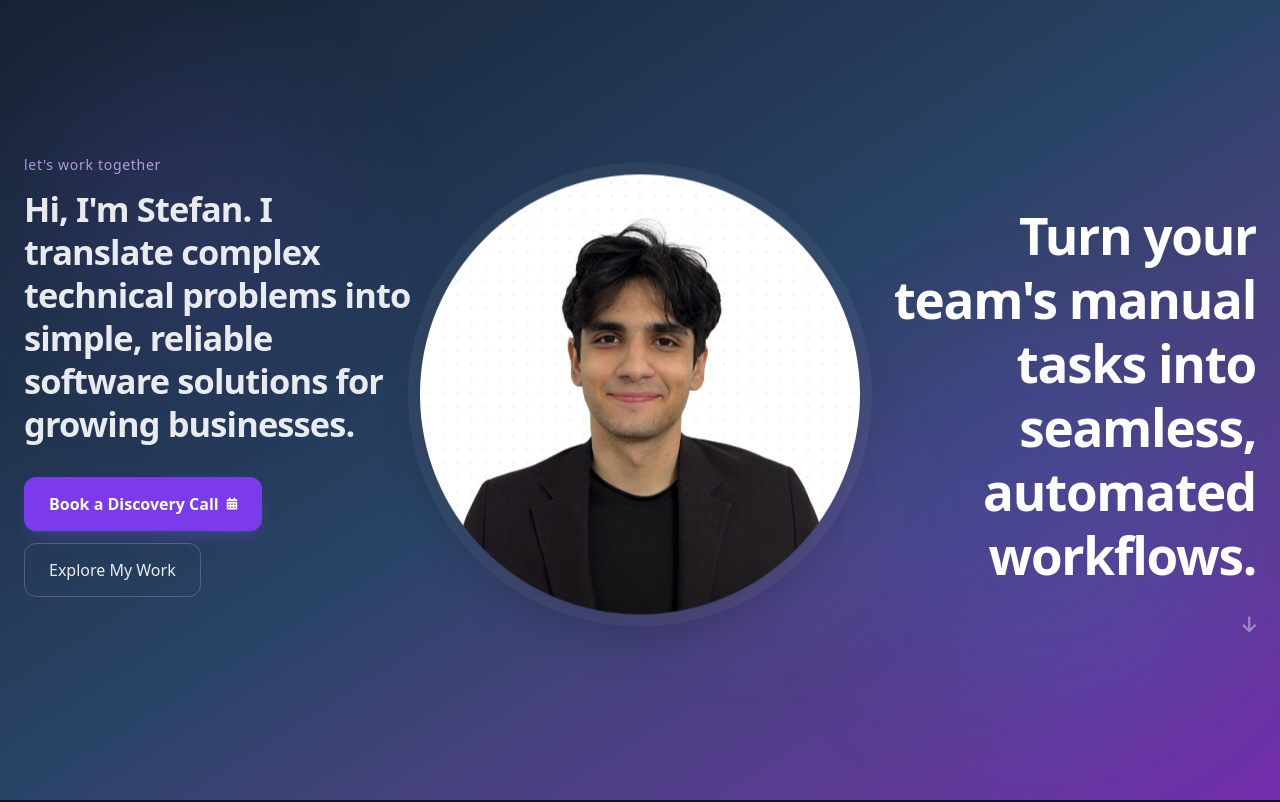
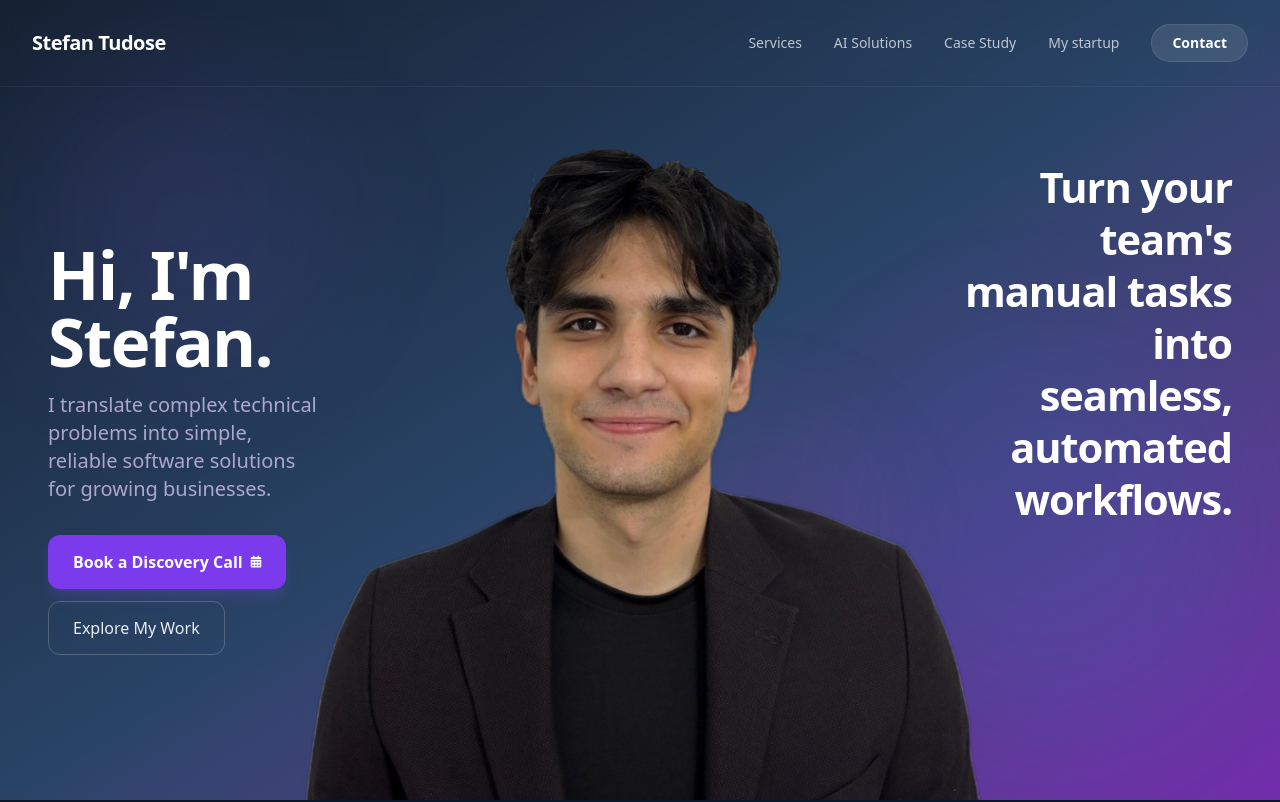
Before and after one commit to StefanATudose/tudose_website, a Next.js app: page / in a window 1280 px wide. Shown: the top 802 px of the page. Built offline with nearby package versions, Linux system fonts and the light colour scheme.

Commit message:
feat: add responsive navbar and update hero section with new image and layout styling

```diff
--- /dev/null
+++ b/app/components/navigation/Navbar.tsx
@@ -0,0 +1,79 @@
+"use client";
+
+import React, { useState } from "react";
+
+export function Navbar() {
+  const [isOpen, setIsOpen] = useState(false);
+
+  return (
+    <nav className="fixed top-0 left-0 right-0 z-50 py-6 px-6 md:px-8 transition-all duration-300 bg-transparent backdrop-blur-sm border-b border-white/5">
+      <div className="container mx-auto flex items-center justify-between">
+        <a href="#" className="text-xl font-bold tracking-tight text-white">
+          Stefan Tudose
+        </a>
+
+        <div className="hidden md:flex items-center gap-8">
+          <a href="#services" className="text-sm font-medium text-white/70 hover:text-white transition-colors">Services</a>
+          <a href="#techvector" className="text-sm font-medium text-white/70 hover:text-white transition-colors">AI Solutions</a>
+          <a href="#gym" className="text-sm font-medium text-white/70 hover:text-white transition-colors">Case Study</a>
+          <a href="#kaizen" className="text-sm font-medium text-white/70 hover:text-white transition-colors">My startup</a>
+          <a
+            href="#contact"
+            className="px-5 py-2 text-sm font-semibold text-white bg-white/10 rounded-full hover:bg-white/20 transition-colors backdrop-blur-md border border-white/10"
+          >
+            Contact
+          </a>
+        </div>
+
+        <button
+          onClick={() => setIsOpen(!isOpen)}
+          className="md:hidden text-white/70 hover:text-white focus:outline-none"
+          aria-label="Toggle Menu"
+        >
+          <i className={`fas ${isOpen ? 'fa-times' : 'fa-bars'} text-xl`}></i>
+        </button>
+      </div>
+
+      {/* Mobile Menu */}
+      {isOpen && (
+        <div className="md:hidden absolute top-full left-0 right-0 bg-[#0a1628]/95 backdrop-blur-lg border-b border-white/5 py-4 px-6 flex flex-col gap-4">
+          <a
+            href="#services"
+            onClick={() => setIsOpen(false)}
+            className="text-sm font-medium text-white/70 hover:text-white transition-colors py-2 border-b border-white/5"
+          >
+            Services
+          </a>
+          <a
+            href="#techvector"
+            onClick={() => setIsOpen(false)}
+            className="text-sm font-medium text-white/70 hover:text-white transition-colors py-2 border-b border-white/5"
+          >
+            AI Solutions
+          </a>
+          <a
+            href="#gym"
+            onClick={() => setIsOpen(false)}
+            className="text-sm font-medium text-white/70 hover:text-white transition-colors py-2 border-b border-white/5"
+          >
+            Case Study
+          </a>
+          <a
+            href="#kaizen"
+            onClick={() => setIsOpen(false)}
+            className="text-sm font-medium text-white/70 hover:text-white transition-colors py-2 border-b border-white/5"
+          >
+            My startup
+          </a>
+          <a
+            href="#footer"
+            onClick={() => setIsOpen(false)}
+            className="text-sm font-medium text-white/70 hover:text-white transition-colors py-2"
+          >
+            Contact
+          </a>
+        </div>
+      )}
+    </nav>
+  );
+}
--- a/app/components/sections/Footer.tsx
+++ b/app/components/sections/Footer.tsx
@@ -1,6 +1,6 @@
 export function Footer() {
   return (
-    <footer className="bg-[#0a1628] py-20 relative overflow-hidden">
+    <footer id="contact" className="bg-[#0a1628] py-20 relative overflow-hidden">
       {/* Background decorations */}
       <div className="absolute inset-0">
         <div className="absolute bottom-0 left-1/4 w-64 h-64 bg-purple-500/5 rounded-full blur-3xl"></div>
--- a/app/components/sections/GymSection.tsx
+++ b/app/components/sections/GymSection.tsx
@@ -4,7 +4,7 @@ import Image from "next/image";
 
 export function GymSection() {
   return (
-    <section className="py-24 bg-[#121318] text-white relative overflow-hidden">
+    <section id="gym" className="py-24 bg-[#121318] text-white relative overflow-hidden">
       {/* Background radial accent */}
       <div className="absolute top-1/2 left-1/2 -translate-x-1/2 -translate-y-1/2 w-[500px] h-[500px] bg-[#db5f32]/5 rounded-full blur-3xl pointer-events-none"></div>
 
--- a/app/components/sections/HeroSection.tsx
+++ b/app/components/sections/HeroSection.tsx
@@ -13,16 +13,30 @@ export function HeroSection() {
         <div className="absolute top-1/2 left-1/2 w-64 h-64 bg-purple-400/5 rounded-full blur-2xl animate-float" style={{ animationDelay: "2s" }}></div>
       </div>
 
+      {/* Hero Image (Absolute, huge, starts at the absolute bottom of the page, going to the top) */}
+      <div className="absolute bottom-0 left-1/2 -translate-x-1/2 w-[90%] md:w-[70%] lg:w-full lg:max-w-[750px] xl:max-w-[900px] h-[55vh] sm:h-[65vh] lg:h-[90vh] xl:h-[95vh] z-0 opacity-30 lg:opacity-100 pointer-events-none flex items-end justify-center">
+        <div className="relative w-full h-full">
+          <Image
+            src="/tudose2.png"
+            alt="Stefan Tudose"
+            fill
+            sizes="(max-width: 1024px) 100vw, (max-width: 1280px) 750px, 900px"
+            className="w-full h-full object-contain object-bottom"
+            priority
+          />
+        </div>
+      </div>
+
       {/* Content */}
-      <div className="relative z-10 container mx-auto px-6 py-16 lg:py-24 min-h-screen flex flex-col justify-center">
+      <div className="relative z-10 w-full max-w-[1440px] mx-auto px-6 lg:px-12 py-16 lg:py-24 min-h-screen flex flex-col justify-center">
         <div className="grid grid-cols-1 lg:grid-cols-12 gap-12 lg:gap-8 items-stretch w-full">
           {/* Left Column (Subtitle & CTAs) - bottom-left aligned */}
-          <div className="lg:col-span-4 flex flex-col justify-end items-center lg:items-start text-center lg:text-left order-3 lg:order-1 mt-8 lg:mt-0 min-h-0 lg:self-end lg:pb-12">
-            <span className="text-sm font-light text-purple-300/80 mb-3 block lowercase tracking-wider">
-              let&apos;s work together
-            </span>
-            <p className="text-xl sm:text-2xl md:text-3xl lg:text-[1.75rem] xl:text-[2.15rem] font-bold text-white/90 tracking-tight leading-tight max-w-md">
-              Hi, I&apos;m Stefan. I translate complex technical problems into simple, reliable software solutions for growing businesses.
+          <div className="lg:col-span-3 flex flex-col justify-end items-center lg:items-start text-center lg:text-left order-3 lg:order-1 mt-8 lg:mt-0 min-h-0 lg:self-end lg:pb-0 lg:translate-y-12 relative z-10">
+            <h2 className="text-4xl sm:text-5xl md:text-6xl lg:text-[3.6rem] xl:text-[4.2rem] font-bold text-white tracking-tight leading-none">
+              Hi, I&apos;m Stefan.
+            </h2>
+            <p className="text-lg sm:text-xl lg:text-xl text-purple-200/70 font-medium mt-4 max-w-sm">
+              I translate complex technical problems into simple, reliable software solutions for growing businesses.
             </p>
 
             {/* CTA Buttons */}
@@ -35,7 +49,7 @@ export function HeroSection() {
                 <i className="fas fa-calendar-alt text-xs"></i>
               </a>
               <a
-                href="#projects"
+                href="#techvector"
                 className="inline-flex items-center gap-2 px-6 py-3.5 border border-white/20 text-white/90 rounded-xl font-medium hover:bg-white/5 transition-all text-sm md:text-base"
               >
                 <span>Explore My Work</span>
@@ -43,32 +57,14 @@ export function HeroSection() {
             </div>
           </div>
 
-          {/* Middle Column (Image) - centered and huge */}
-          <div className="lg:col-span-4 flex items-center justify-center order-2 lg:self-center">
-            <div className="relative w-64 h-64 sm:w-72 sm:h-72 md:w-80 md:h-80 lg:w-[350px] lg:h-[350px] xl:w-[440px] xl:h-[440px] rounded-full overflow-hidden ring-12 ring-white/5 shadow-2xl animate-float bg-linear-to-b from-purple-500/10 to-blue-500/10 flex-shrink-0">
-              <Image
-                src="/tudose.jpeg"
-                alt="Stefan Tudose"
-                fill
-                sizes="(max-width: 640px) 256px, (max-width: 768px) 288px, (max-width: 1024px) 320px, (max-width: 1280px) 350px, 440px"
-                className="w-full h-full object-cover"
-                priority
-              />
-            </div>
-          </div>
+          {/* Middle Spacer Column */}
+          <div className="hidden lg:block lg:col-span-6 lg:order-2 pointer-events-none"></div>
 
           {/* Right Column (Title) - top-right aligned */}
-          <div className="lg:col-span-4 flex flex-col justify-start items-center lg:items-end text-center lg:text-right order-1 lg:order-3 min-h-0 lg:self-start lg:pt-12">
-            <h1 className="text-3xl sm:text-4xl md:text-5xl lg:text-[2.5rem] xl:text-[3.2rem] font-bold text-white tracking-tight leading-tight max-w-md">
+          <div className="lg:col-span-3 flex flex-col justify-start items-center lg:items-end text-center lg:text-right order-1 lg:order-3 min-h-0 lg:self-start lg:pt-0 lg:-translate-y-8 relative z-10">
+            <h1 className="text-3xl sm:text-4xl md:text-5xl lg:text-[2.2rem] xl:text-[2.6rem] font-bold text-white tracking-tight leading-tight max-w-xl">
               Turn your team&apos;s manual tasks into seamless, automated workflows.
             </h1>
-
-            {/* Scroll Indicator Arrow matching design */}
-            <div className="mt-8 hidden lg:block animate-bounce">
-              <a href="#services" className="text-white/40 hover:text-white/80 transition-colors" aria-label="Scroll down">
-                <i className="fas fa-arrow-down text-lg"></i>
-              </a>
-            </div>
           </div>
         </div>
       </div>
--- a/app/components/sections/KaizenSection.tsx
+++ b/app/components/sections/KaizenSection.tsx
@@ -3,7 +3,7 @@ import Image from "next/image";
 
 export function KaizenSection() {
   return (
-    <section className="py-24 bg-linear-to-r from-[#0a1628] via-[#1e3a5f] to-[#6b21a8] relative overflow-hidden">
+    <section id="kaizen" className="py-24 bg-linear-to-r from-[#0a1628] via-[#1e3a5f] to-[#6b21a8] relative overflow-hidden">
       {/* Background decorations */}
       <div className="absolute inset-0">
         <div className="absolute top-0 right-0 w-96 h-96 bg-purple-500/10 rounded-full blur-3xl"></div>
--- a/app/components/sections/TechVectorSection.tsx
+++ b/app/components/sections/TechVectorSection.tsx
@@ -39,7 +39,7 @@ export function TechVectorSection() {
   };
 
   return (
-    <section id="projects" className="py-24 bg-white border-b border-gray-100">
+    <section id="techvector" className="py-24 bg-white border-b border-gray-100">
       <div className="container mx-auto px-6">
         <div className="grid grid-cols-1 lg:grid-cols-12 gap-16 items-center">
           {/* Copy Side */}
--- a/app/components/sections/index.ts
+++ b/app/components/sections/index.ts
@@ -5,3 +5,4 @@ export { KaizenSection } from "./KaizenSection";
 export { PhoneMockup } from "./PhoneMockup";
 export { Footer } from "./Footer";
 export { ServicesSection } from "./ServicesSection";
+export { Navbar } from "../navigation/Navbar";
--- a/app/page.tsx
+++ b/app/page.tsx
@@ -1,8 +1,9 @@
-import { HeroSection, ServicesSection, TechVectorSection, GymSection, KaizenSection, Footer } from "@/app/components/sections";
+import { HeroSection, ServicesSection, TechVectorSection, GymSection, KaizenSection, Footer, Navbar } from "@/app/components/sections";
 
 export default function Home() {
   return (
     <div className="min-h-screen bg-white">
+      <Navbar />
       <HeroSection />
 
       <ServicesSection />
```
Also changed, not shown: public/tudose.jpeg (deleted), public/tudose2.png (added).
